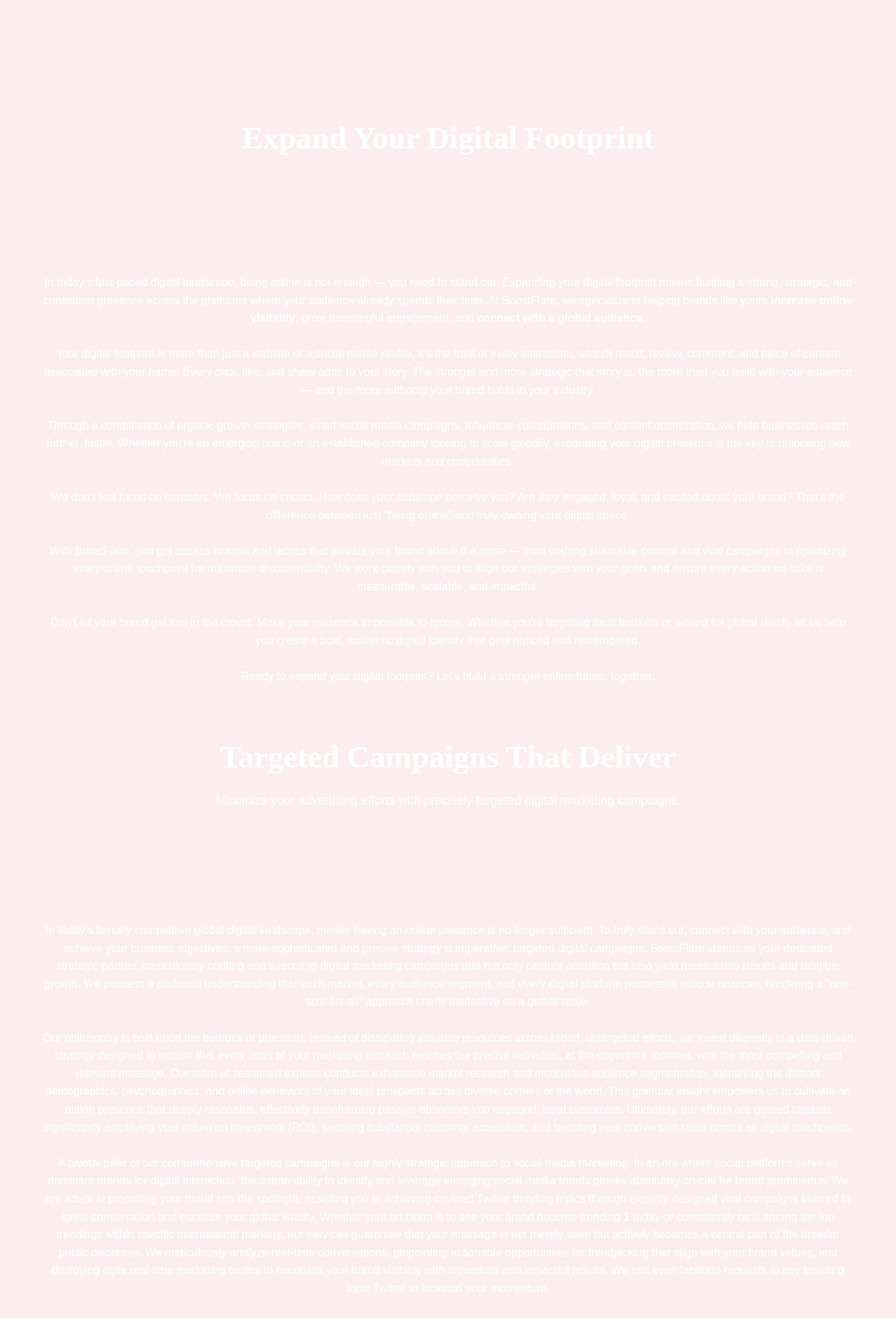
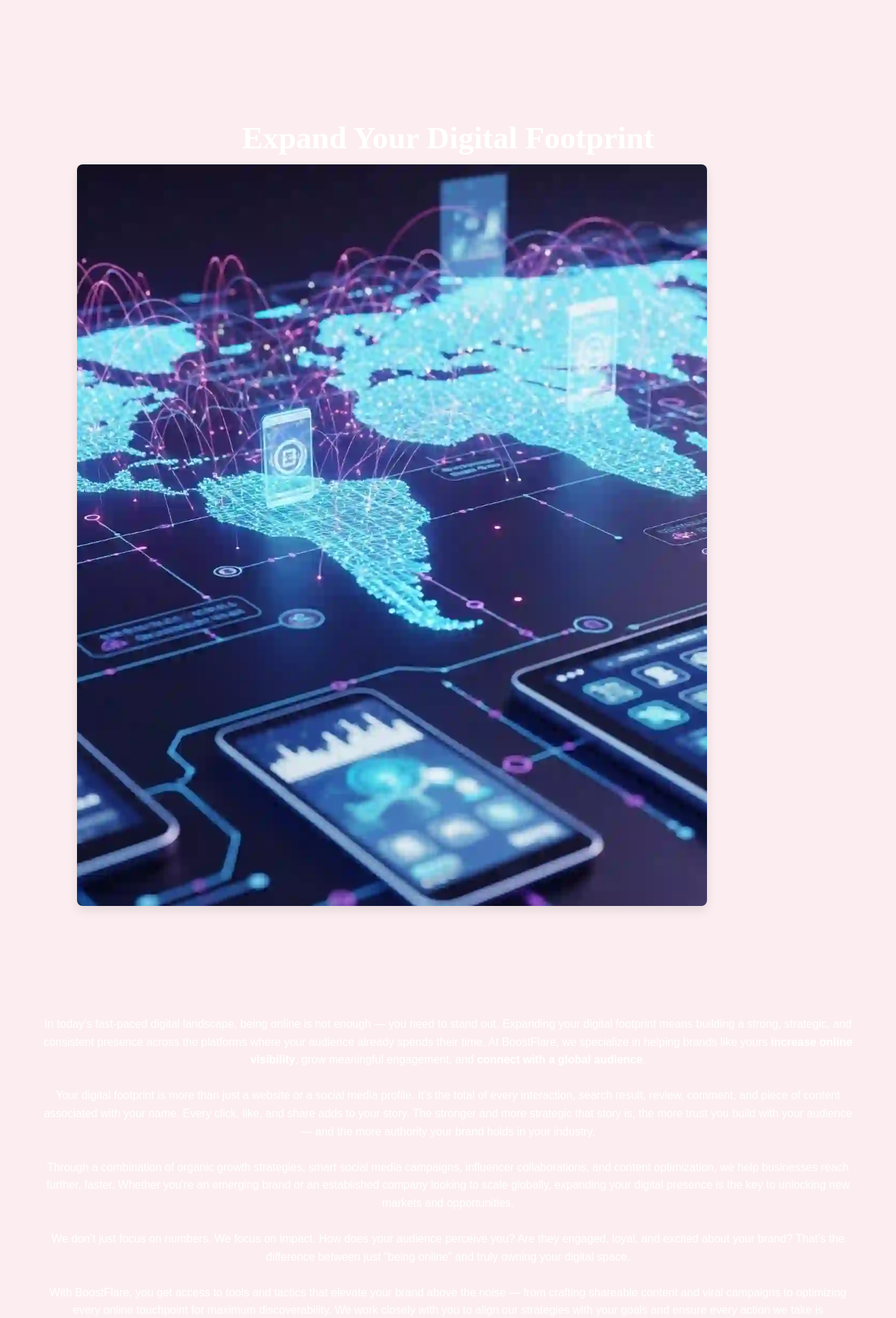
Before and after one commit to candra2012/BoostFlare, a Jekyll site: the page built from index.html, in a window 1280 px wide. Shown: the part 1047-2931 px from the top of the page at 70% size. Built offline with Jekyll 4.4.1, drawn with Linux system fonts in a browser that asks for light colours.

Commit message:
Update style.css

```diff
--- a/assets/css/style.css
+++ b/assets/css/style.css
@@ -302,7 +302,7 @@ footer .social-links a:hover {
 
     /* === RASIO ASPEK 16:9 === */
     position: relative;
-    padding-bottom: 0;
+    padding-bottom: 100%;
     height: auto;
     /* =========================================== */
 }
```
